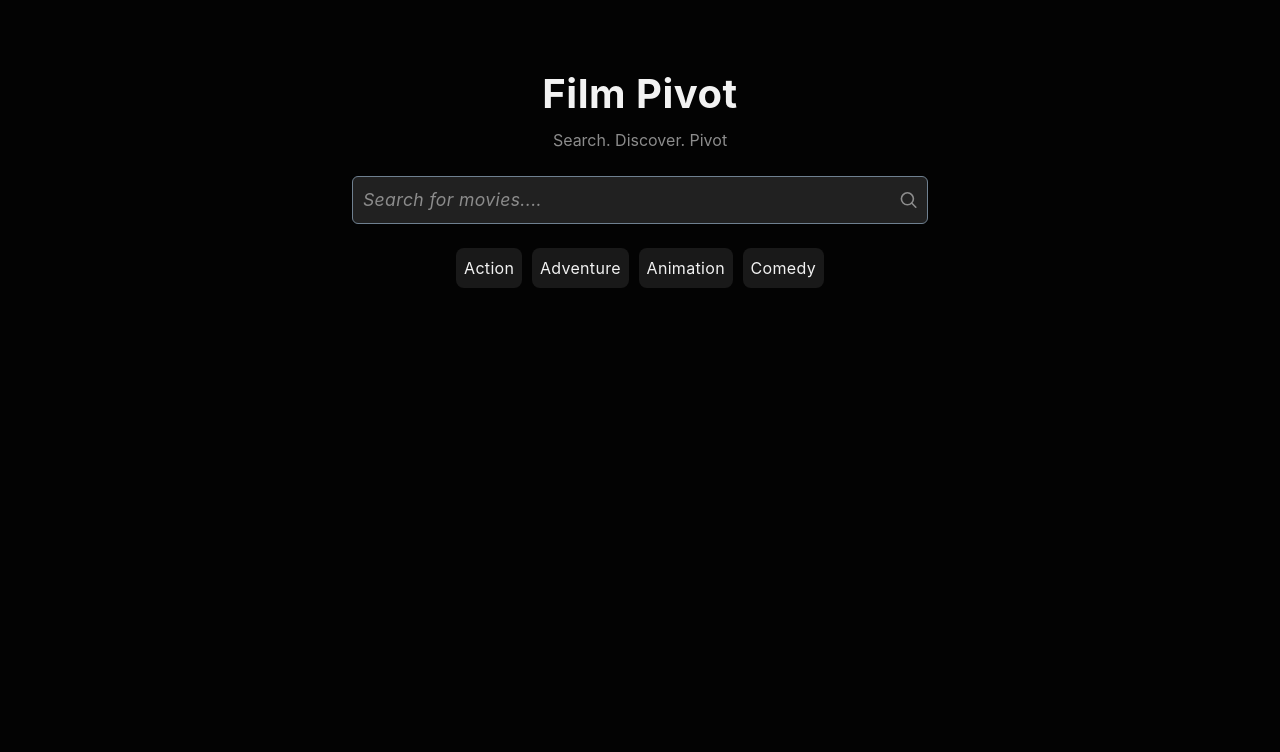
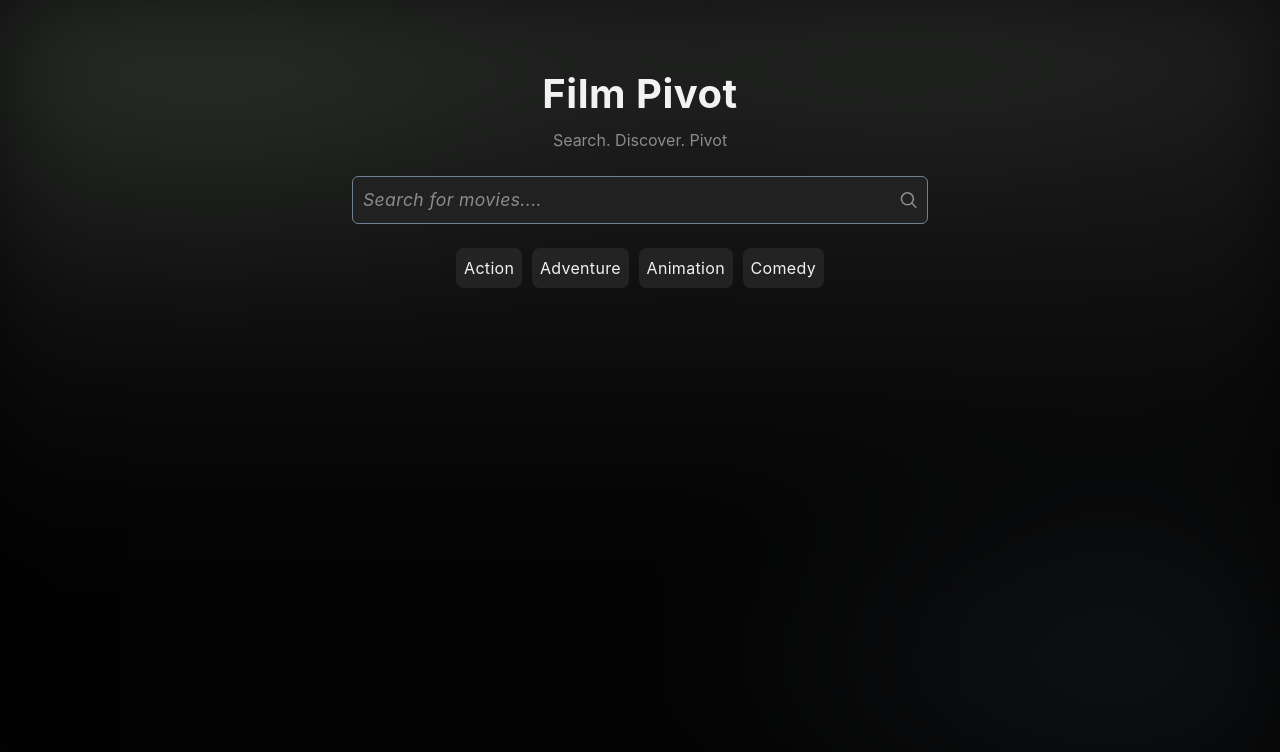
Before and after one commit to BayonetArch/film-pivot-react, a React (Vite) app: page / in a window 1280 px wide. Shown: the top 752 px of the page. Built offline with nearby package versions, Linux system fonts and the light colour scheme.

Commit message:
added a blurred minimal background theme for home and search pages

```diff
--- a/src/components/RootLayout.css
+++ b/src/components/RootLayout.css
@@ -3,6 +3,31 @@
   flex-direction: column;
   justify-content: center;
   gap: 24px;
+}
+
+.app-bg {
+  position: fixed;
+  inset: -2rem;
+  z-index: -1;
+  pointer-events: none;
+  background:
+    radial-gradient(
+      55% 40% at 18% 12%,
+      hsla(120, 14%, 54%, 0.14),
+      transparent 70%
+    ),
+    radial-gradient(
+      50% 42% at 85% 80%,
+      hsla(210, 13%, 50%, 0.12),
+      transparent 70%
+    ),
+    radial-gradient(
+      40% 34% at 70% 8%,
+      hsla(120, 14%, 40%, 0.1),
+      transparent 70%
+    ),
+    linear-gradient(180deg, var(--bg-secondary) 0%, var(--bg-primary) 65%);
+  filter: blur(60px) saturate(120%);
 }
 
 .site-header {
--- a/src/components/RootLayout.jsx
+++ b/src/components/RootLayout.jsx
@@ -11,6 +11,7 @@ function RootLayout() {
 
   return (
     <div className="app-container">
+      <div className="app-bg" />
       {isHomePage && (
         <header className="site-header">
           <h1 className="site-title">Film Pivot</h1>
```
